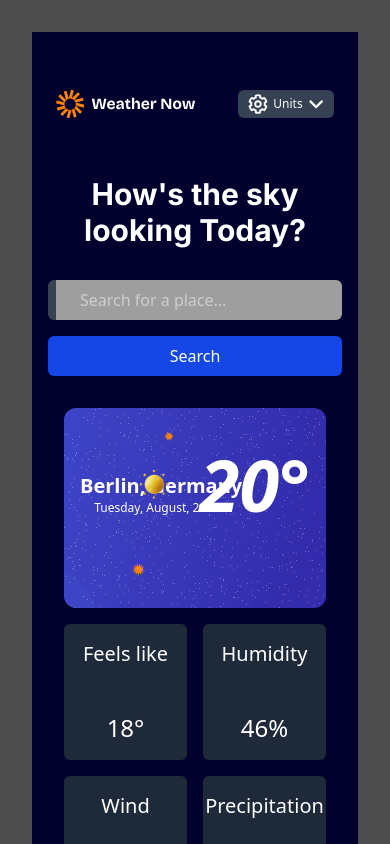
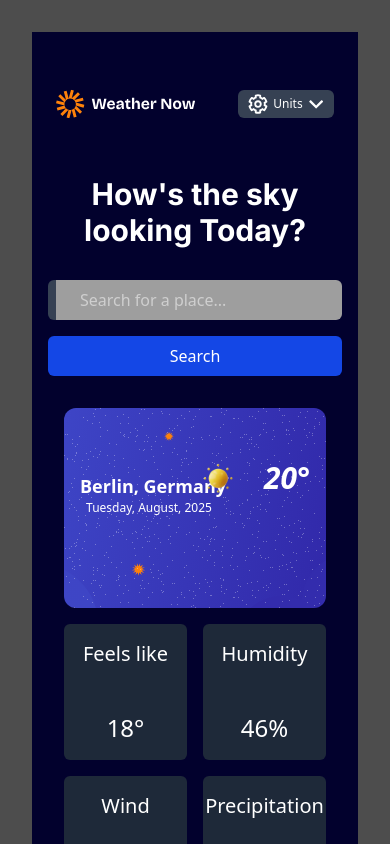
Before and after one commit to Watyekele/Weather_App_Solution, a React (Vite) app: page / in a window 390 px wide. Shown: the top 844 px of the page. Built offline with nearby package versions, Linux system fonts and the light colour scheme; grey boxes are pictures that could not be loaded.

Commit message:
Worked on the Icon + Temperature card responsivity on mobile

```diff
--- a/src/assets/Components/Main.jsx
+++ b/src/assets/Components/Main.jsx
@@ -14,7 +14,7 @@ export default function Main() {
 
         {/* Location + Date */}
         <section className="absolute left-2 sm:left-8 top-16 sm:top-24 text-white text-xs sm:text-lg md:text-xl">
-          <p className="font-bold text-xl ml-2 sm:text-2xl">Berlin, Germany</p>
+          <p className="font-bold text-lg ml-2 sm:text-2xl">Berlin, Germany</p>
           <p>Tuesday, August, 2025</p>
         </section>
 
@@ -26,7 +26,7 @@ export default function Main() {
             className="w-[60px] sm:w-[80px] md:w-[100px]"
           />
           <section className="text-white">
-            <p className="italic font-semibold text-7xl sm:text-6xl md:text-7xl">
+            <p className="italic font-semibold text-3xl sm:text-6xl md:text-7xl">
               20°
             </p>
           </section>
```
